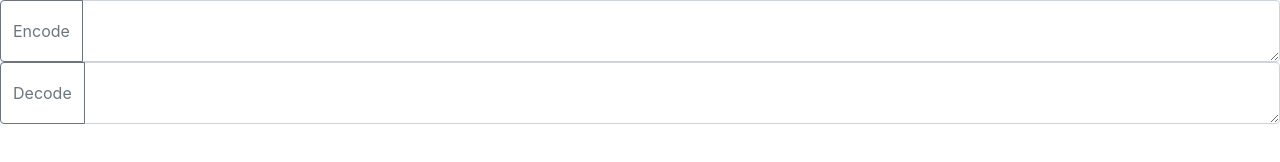
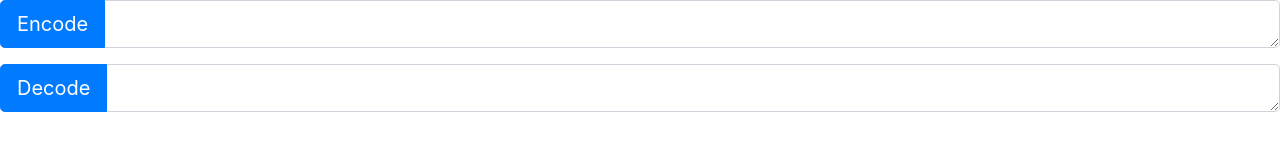
Before and after one commit to elliotd123/decoder, a plain HTML site: page index.html in a window 1280 px wide. Drawn offline with nearby package versions, Linux system fonts and the light colour scheme.

Commit message:
Styling updates

```diff
--- a/index.html
+++ b/index.html
@@ -9,15 +9,15 @@
         <link rel="stylesheet" href="css/decoder.css">
     </head>
     <body>
-            <div class="input-group">
+            <div class="input-group mb-3 input-group-lg">
                 <div class="input-group-prepend">
-                        <button class="btn btn-outline-secondary" type="button" onclick="encode()">Encode</button>
+                        <button class="btn btn-primary" type="button" onclick="encode()">Encode</button>
                 </div>
                 <textarea class="form-control" id="cleartext" aria-label="With textarea"></textarea>
             </div>
-            <div class="input-group">
+            <div class="input-group mb-3 input-group-lg">
                 <div class="input-group-prepend">
-                        <button class="btn btn-outline-secondary" type="button" onclick="decode()">Decode</button>
+                        <button class="btn btn-primary" type="button" onclick="decode()">Decode</button>
                 </div>
                 <textarea class="form-control" id="cipher" aria-label="With textarea"></textarea>
             </div>
```
